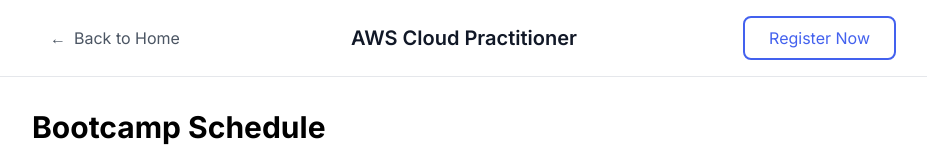
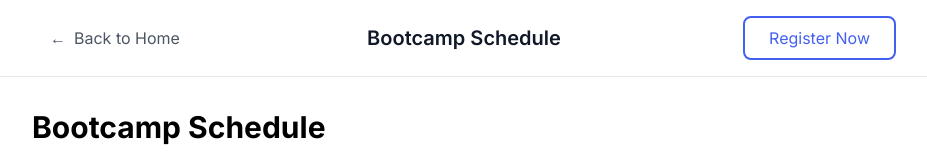
Before and after one commit to asimwethecoder/trainingbootcamp, a Next.js app: page /bootcamp in a window 1280 px wide. Shown: the top 160 px of the page, without its empty margins (176-1103 px from the left). Built offline with nearby package versions, Linux system fonts and the light colour scheme.

Commit message:
Update page.tsx - bootcamp schedule
bootcamp schedule

```diff
--- a/app/bootcamp/page.tsx
+++ b/app/bootcamp/page.tsx
@@ -347,7 +347,7 @@
           </Link>
 
           <h1 className="text-xl font-semibold text-gray-900 absolute left-1/2 transform -translate-x-1/2">
-            AWS Cloud Practitioner
+            Bootcamp Schedule
           </h1>
 
           <Link
```
